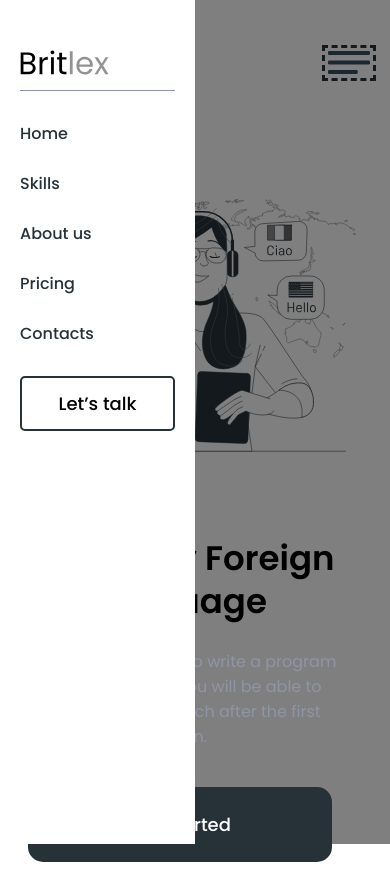
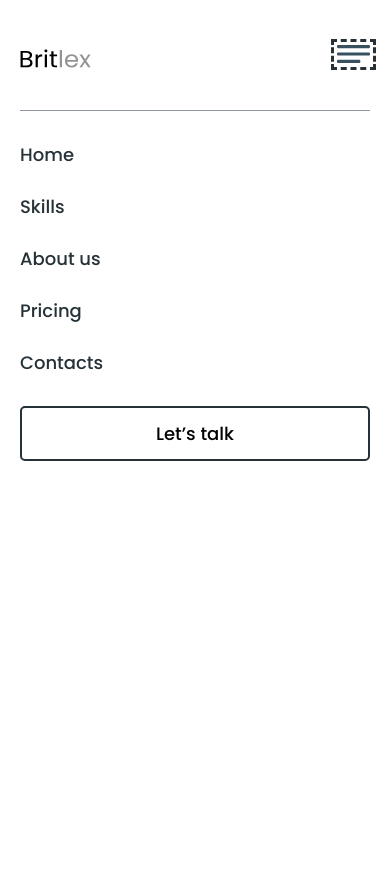
Before and after one commit to MIRZOULUGBEK9008/britlex-selfmade, a plain HTML site: page index.html in a window 390 px wide. Both pictures are taken after a click on the button "Show navbar menu". After the commit the page ends 844 px from the top, so only its background shows below. Drawn offline with Linux system fonts and the light colour scheme.

Commit message:
Fix overflow mistake and add responsibility ( 400px)

```diff
--- a/css/styles.css
+++ b/css/styles.css
@@ -117,6 +117,10 @@ body {
   margin: 0;
 }
 
+.body--overflow {
+  overflow-y: hidden;
+}
+
 img {
   max-width: 100%;
   height: auto;
@@ -220,7 +224,7 @@ img {
   top: 0;
   right: 0;
   width: 100%;
-  height: 100vh;
+  height: 100%;
   background-color: rgba(0, 0, 0, 0.5);
 }
 
@@ -540,6 +544,7 @@ img {
     padding-top: 30px;
     border-top: 1px solid var(--gray);
     width: 100%;
+    overflow: auto;
   }
 
   .site-header__sitenav .sitenav__item:not(:last-child) {
@@ -602,6 +607,23 @@ img {
     padding-bottom: 10px;
   }
 
+  .site-header__sitenav--open {
+    width: 100%;
+    padding: 110px 20px 20px 20px;
+  }
+
+  .site-header__sitenav--open .sitenav__link {
+    font-size: 18px;
+  }
+
+  .toggler {
+    z-index: 151;
+  }
+
+  .toggler::before {
+    display: none;
+  }
+
   .toggler__img {
     width: 42px;
     height: 24px;
@@ -651,3 +673,52 @@ img {
     margin-bottom: 34px;
   }
 }
+
+
+/* 400px */
+@media only screen and (max-width: 400px) {
+  .site-header {
+    padding-top: 36px;
+  }
+
+  .site-header__logo {
+    width: 71px;
+    height: 36px;
+  }
+
+  .toggler__img {
+    width: 33px;
+    height: 19px;
+  }
+
+  .hero__container {
+    padding-top: 20px;
+    padding-bottom: 20px;
+  }
+
+  .hero__title {
+    font-size: 24px;
+    margin-bottom: 20px;
+  }
+
+  .hero__text {
+    font-size: 14px;
+    margin-bottom: 35px;
+  }
+
+  .hero__img {
+    width: 299px;
+    height: 299px;
+  }
+
+  .button--big {
+    width: 100%;
+    padding: 18px;
+    font-size: 16px;
+  }
+
+  .skills__title {
+    font-size: 24px;
+    margin-bottom: 40px;
+  }
+}
--- a/js/main.js
+++ b/js/main.js
@@ -13,6 +13,7 @@ document.addEventListener("DOMContentLoaded", function () {
 // TOGGLER
 if (elToggler) {
   elToggler.addEventListener("click", function () {
+    document.body.classList.toggle("body--overflow")
     elToggler.classList.toggle("toggler--open");
     elSitenav.classList.toggle("site-header__sitenav--open");
   });
```
